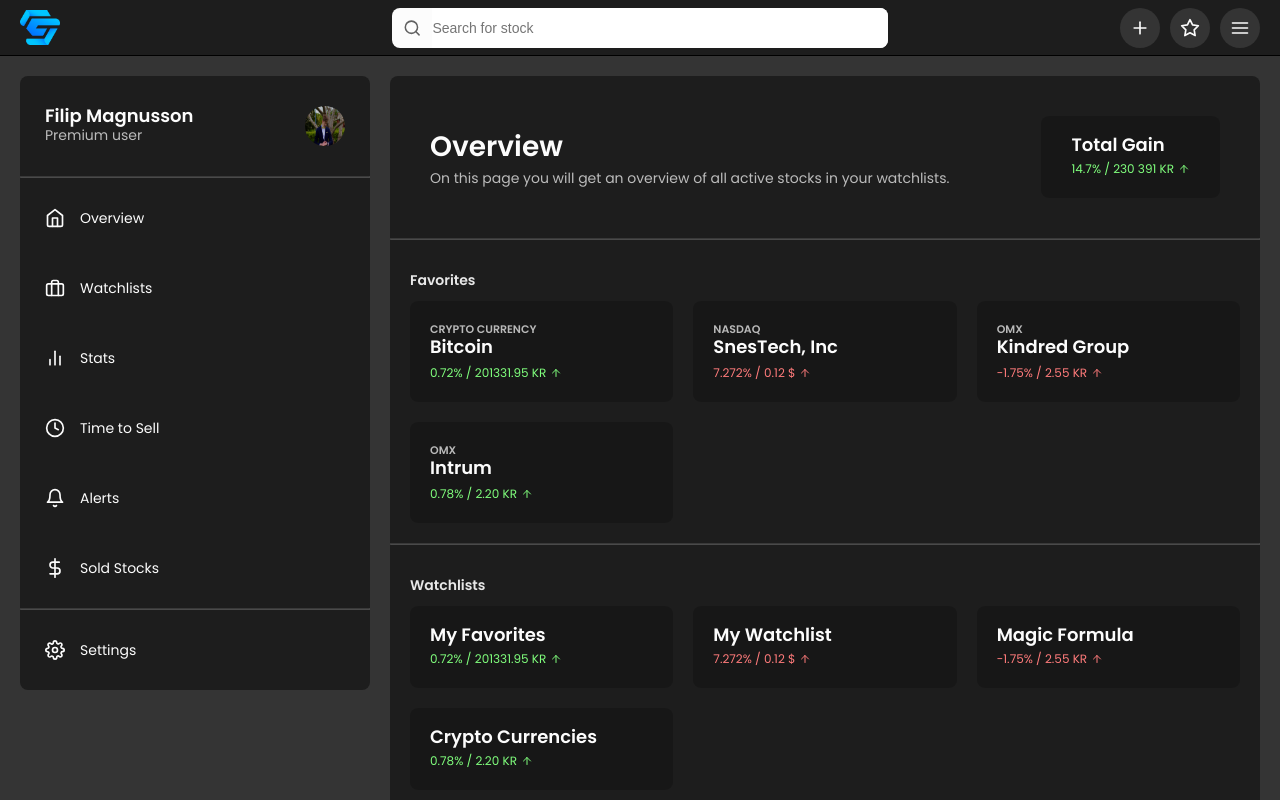
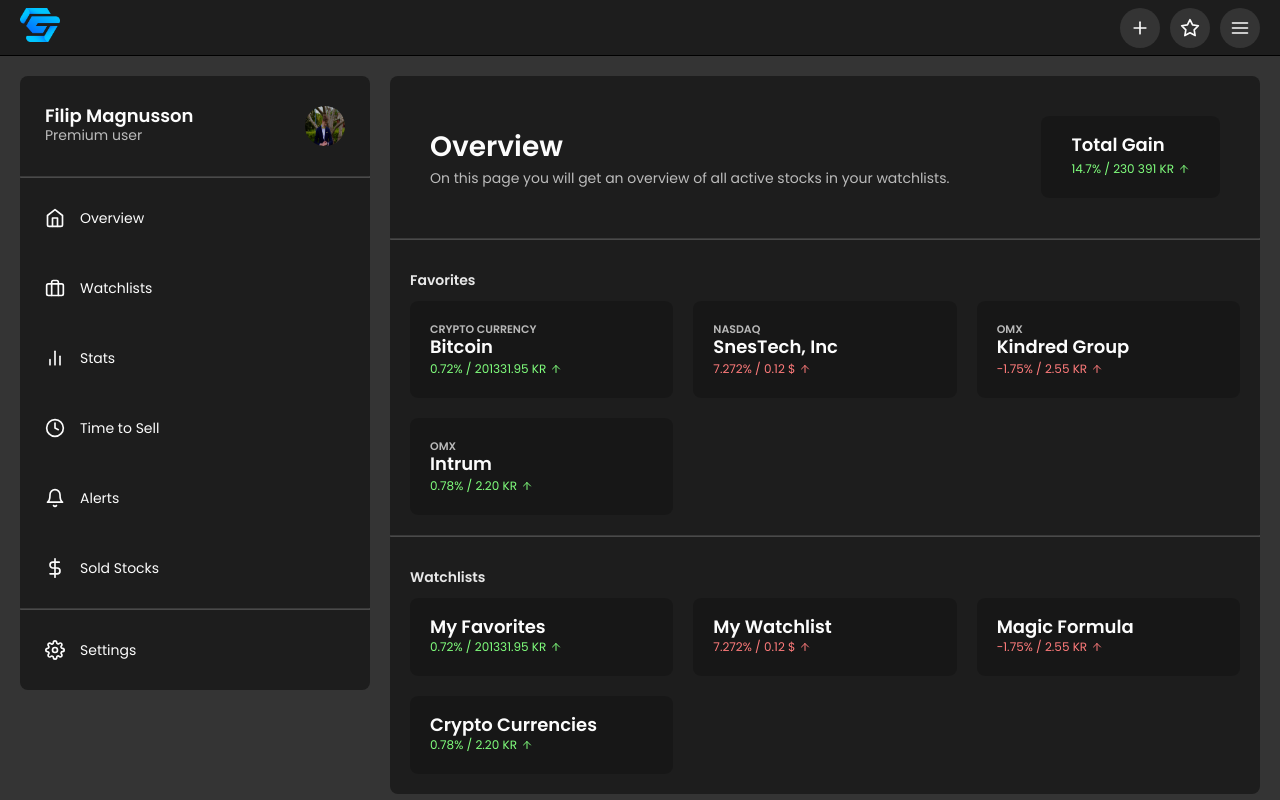
Before and after one commit to GnussonNet/moonstocks, a React (Create React App) app: page / in a window 1280 px wide. Built offline with nearby package versions, Linux system fonts and the light colour scheme.

Commit message:
Navbar had "flex-basis: 1" which broke the design

```diff
--- a/src/index.css
+++ b/src/index.css
@@ -11,7 +11,7 @@
   --border-radius: 0.8rem;
 
   --navbar-size: 5.6rem;
-  --navbar-max-size: 14rem;
+  --navbar-max-size: 12rem;
   --navbar-button-size: 4rem;
   --navbar-icon-size: 2rem;
 
@@ -129,8 +129,9 @@
   overflow: hidden;
 
   display: flex;
+  flex-shrink: 0;
   justify-content: space-between;
-  align-items: center;
+  align-items: flex-start;
   flex-wrap: wrap;
   gap: 1rem;
 
@@ -159,15 +160,20 @@
 
 /* Navbar search */
 .navbar-search-container {
+  display: none;
   order: 2;
 
   width: 100%;
   height: var(--navbar-button-size);
 
-  margin: 1rem 0 3rem 0;
+  /* margin: 1rem 0 3rem 0; */
   border-radius: var(--border-radius);
   background-color: var(--clr-text);
   overflow: hidden;
+}
+
+.navbar.expanded .navbar-search-container {
+  display: inherit;
 }
 
 .navbar-search {
@@ -416,14 +422,14 @@
 }
 
 .card .card-price {
-  margin-top: 8px;
+  margin-top: 4px;
   display: flex;
   gap: 4px;
   align-items: center;
 }
 
 .watchlists .card .card-price {
-  margin-top: 6px;
+  margin-top: 2px;
 }
 
 .card-price svg {
```
